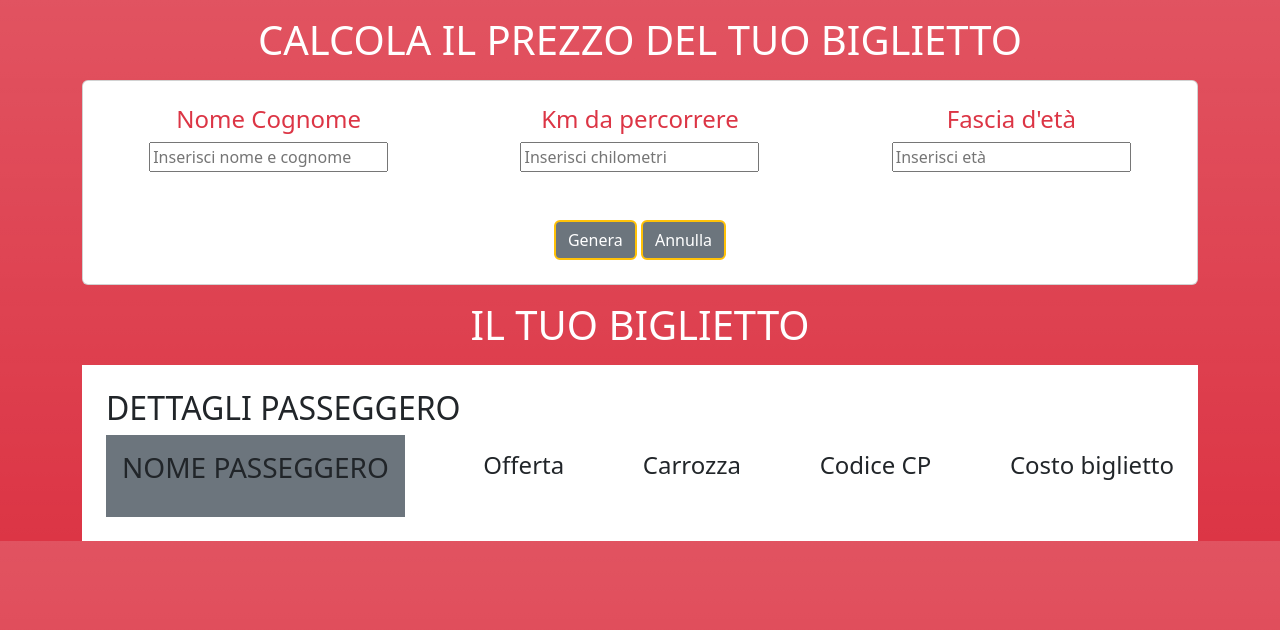
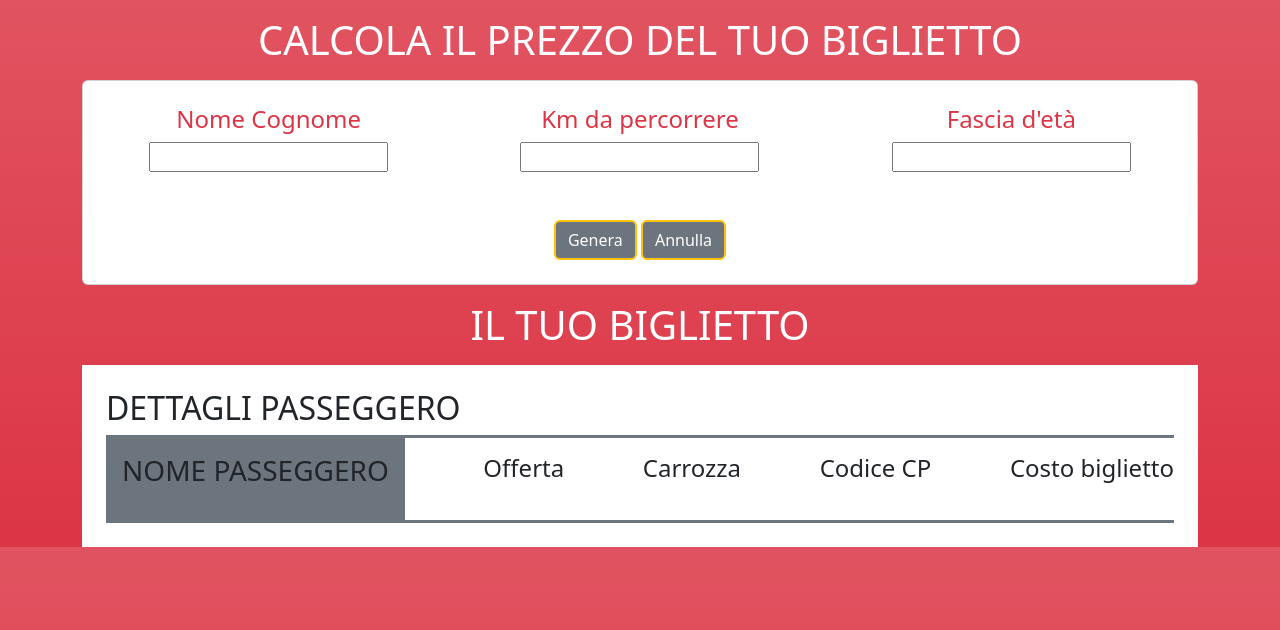
Before and after one commit to maksbernatskyy/js-biglietto-treno-form, a plain HTML site: page index.html in a window 1280 px wide. Drawn offline with nearby package versions, Linux system fonts and the light colour scheme.

Commit message:
fix details

```diff
--- a/index.html
+++ b/index.html
@@ -23,17 +23,17 @@
                         <!--Nome e cognome-->
                         <div>
                             <h4 class="text-danger text-center">Nome Cognome</h4>
-                            <input id="full-name" type="text" placeholder="Inserisci nome e cognome" required>
+                            <input id="full-name" type="text" required>
                         </div>
                         <!--Chilometri-->
                         <div>
                             <h4 class="text-danger text-center">Km da percorrere</h4>
-                            <input id="km" type="number" placeholder="Inserisci chilometri" required>
+                            <input id="km" type="number" required>
                         </div>
                         <!--Età-->
                         <div>
                             <h4 class="text-danger text-center">Fascia d'età</h4>
-                            <input id="age" type="number" placeholder="Inserisci età" required>
+                            <input id="age" type="number" required>
                         </div>
                     </div>
                     <div class="mt-5 text-center">
@@ -56,7 +56,7 @@
             <!--Ticket-->
             <div class="bg-white p-4">
                 <h2 class="text-uppercase">dettagli passeggero</h2>
-                <div class="d-flex justify-content-between">
+                <div class="d-flex justify-content-between border-top border-bottom border-secondary border-3">
 
                     <!--Nome e cognome del passeggero-->
                     <div class="bg-secondary p-3">
```
